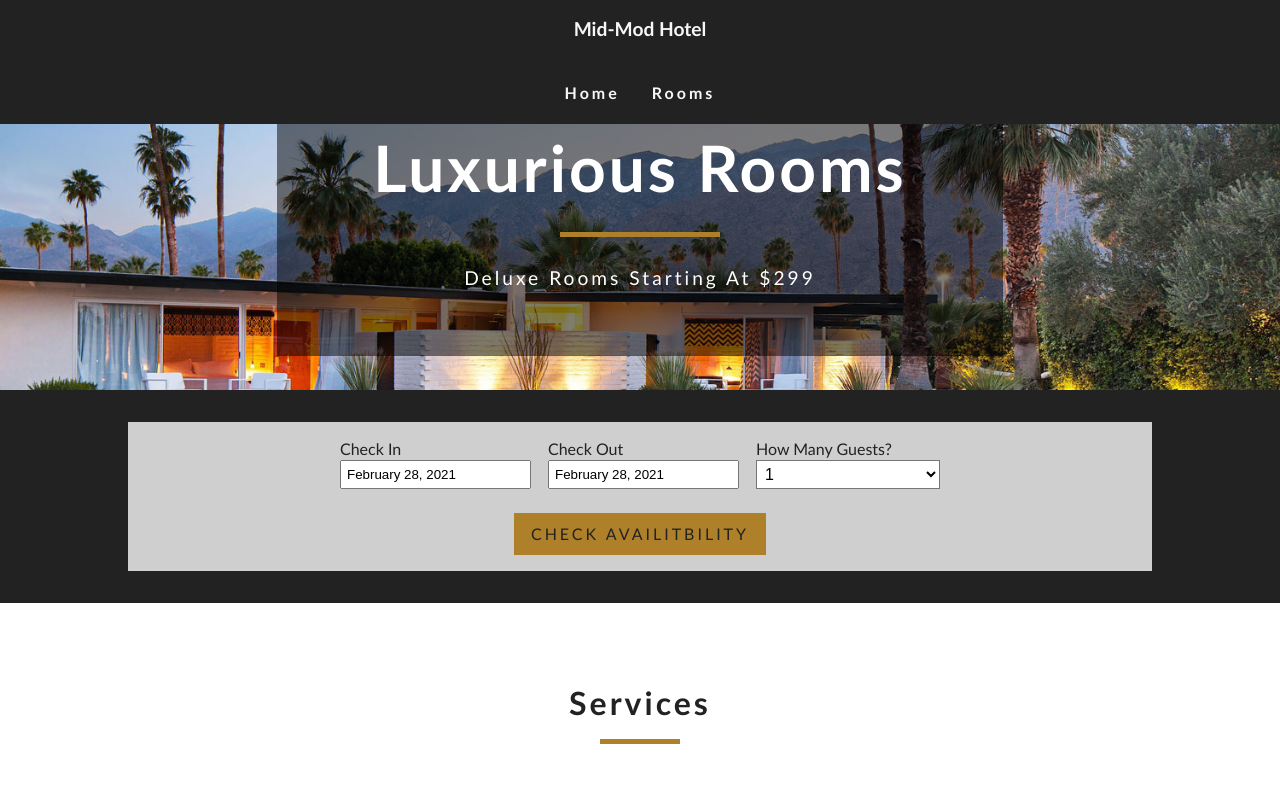
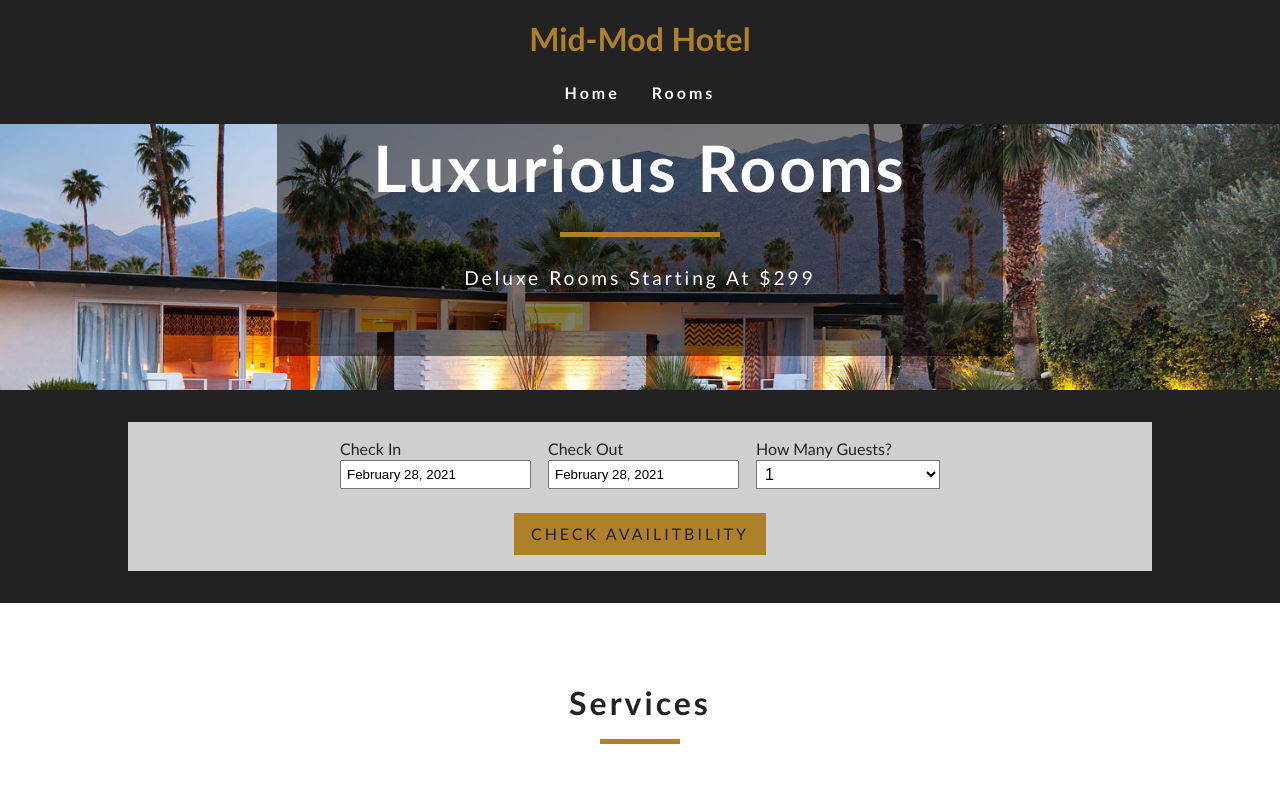
Before and after one commit to KateChantha/resort-content, a React (Create React App) app: page / in a window 1280 px wide. Shown: the top 800 px of the page. Built offline with nearby package versions, Linux system fonts and the light colour scheme.

Commit message:
fix nav-header to h2

```diff
--- a/src/components/Navbar.js
+++ b/src/components/Navbar.js
@@ -20,7 +20,7 @@ export default class Navbar extends Component {
           <div className="nav-header">
             <Link to="/">
               {/* <img src={logo} alt="Beach Resort" /> */}
-              <h4>Mid-Mod Hotel</h4>
+              <h2>Mid-Mod Hotel</h2>
             </Link>
             <button
               type="button"
```
Also changed, not shown: 1 other file (tests, documents, lock files or other folders).
